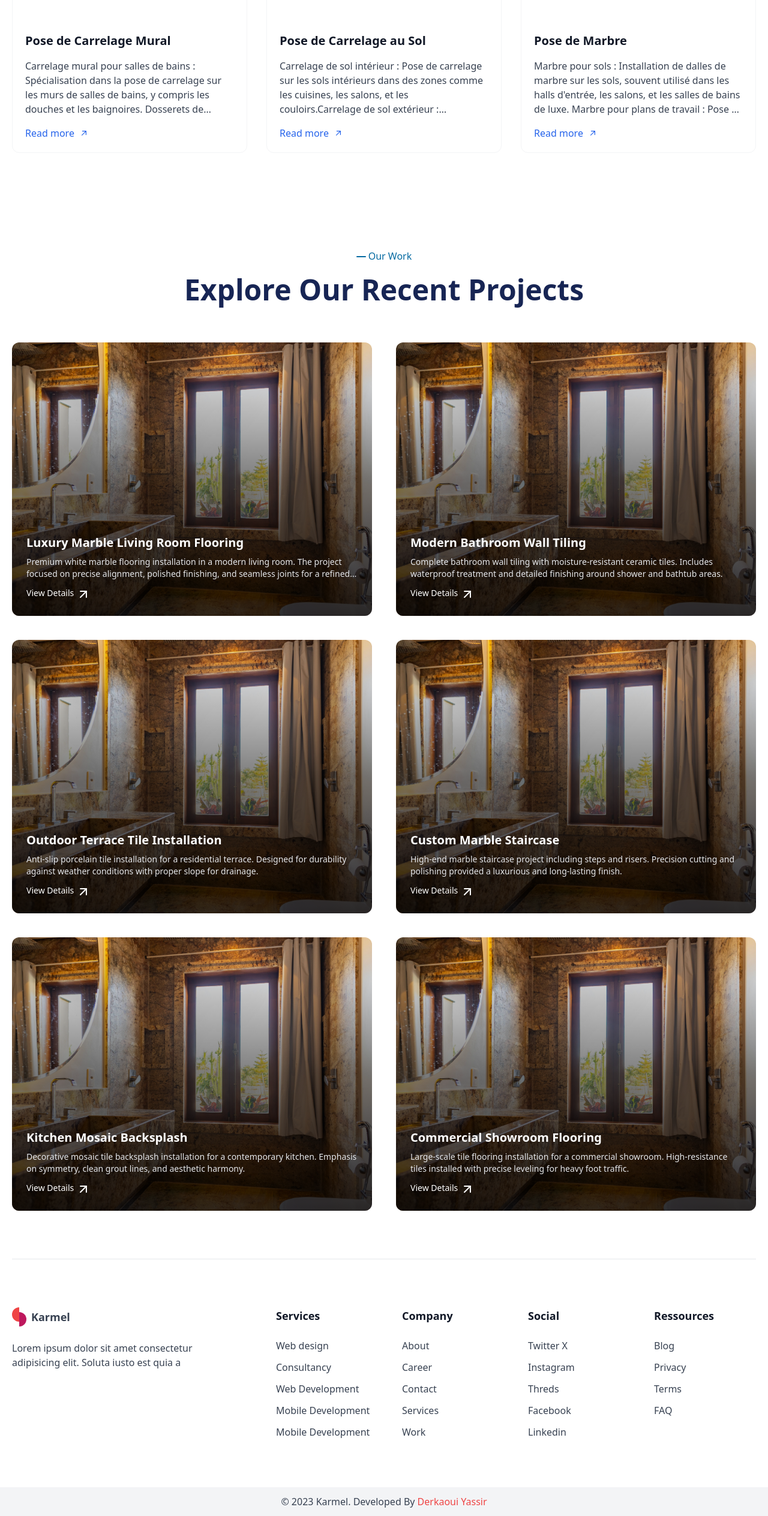
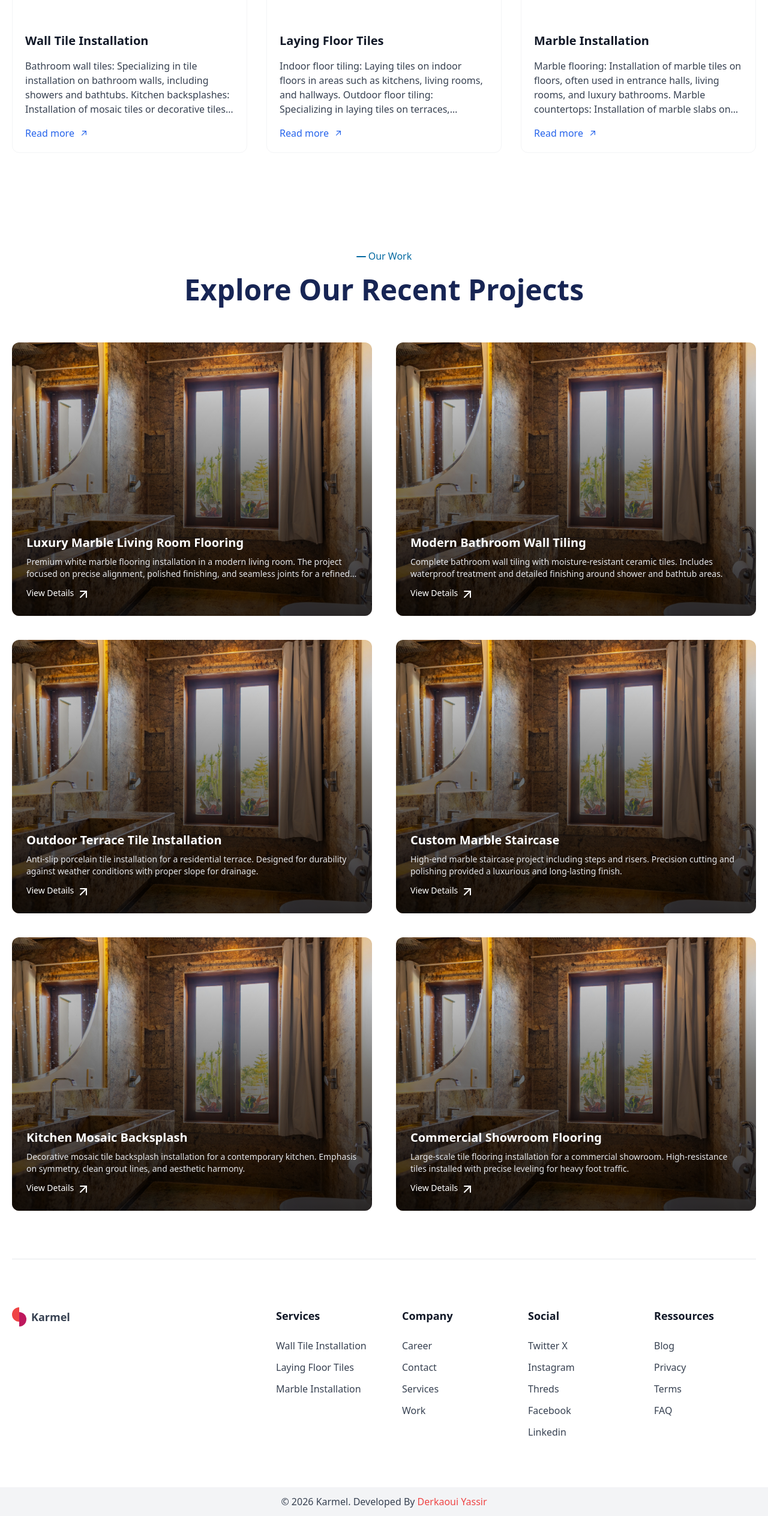
Before and after one commit to Derkaoui05/karmel, a Next.js app: page / in a window 1280 px wide. Shown: the part 2011-4539 px from the top of the page at 60% size. Built offline with nearby package versions, Linux system fonts and the light colour scheme.

Commit message:
update services and footer

```diff
--- a/app/components/Footer.tsx
+++ b/app/components/Footer.tsx
@@ -52,27 +52,17 @@ const footerBlocks: FooterBlock[] = [
     items: [
       {
         id: 1,
-        text: "Web design",
+        text: "Wall Tile Installation",
         link: "/",
       },
       {
         id: 2,
-        text: " Consultancy ",
+        text: "Laying Floor Tiles",
         link: "/",
       },
       {
         id: 3,
-        text: "Web Development",
-        link: "/",
-      },
-      {
-        id: 4,
-        text: "Mobile Development",
-        link: "/",
-      },
-      {
-        id: 5,
-        text: "Mobile Development",
+        text: "Marble Installation",
         link: "/",
       },
     ],
@@ -83,26 +73,21 @@ const footerBlocks: FooterBlock[] = [
     items: [
       {
         id: 1,
-        text: "About",
+        text: "Career",
         link: "/about",
       },
       {
         id: 2,
-        text: "Career",
-        link: "/career",
-      },
-      {
-        id: 3,
         text: "Contact",
         link: "/contact",
       },
       {
-        id: 4,
+        id: 3,
         text: "Services",
         link: "/services",
       },
       {
-        id: 5,
+        id: 4,
         text: "Work",
         link: "/work",
       },
@@ -185,10 +170,10 @@ const FooterBlock: React.FC = () => {
                 Karmel
               </span>
             </Link>
-            <p className="max-w-lg">
+            {/* <p className="max-w-lg">
               Lorem ipsum dolor sit amet consectetur adipisicing elit. Soluta
               iusto est quia a
-            </p>
+            </p> */}
           </div>
           <nav className="flex-1 grid grid-cols-2 md:grid-cols-4 gap-10">
             {footerBlocks.map((footerBlock) => (
@@ -199,7 +184,7 @@ const FooterBlock: React.FC = () => {
       </div>
       <div className="py-3 bg-gray-100 dark:bg-gray-900">
         <div className="max-w-3xl mx-auto px-5 sm:px-10 md:px-12 lg:px-5 flex justify-center text-center">
-          <p> © 2023 Karmel. Developed By <span className="text-red-500"><Link href="https://derkaoui.netlify.app/">Derkaoui Yassir</Link></span> </p>
+          <p> © 2026 Karmel. Developed By <span className="text-red-500"><Link href="https://derkaoui.netlify.app/">Derkaoui Yassir</Link></span> </p>
         </div>
       </div>
     </footer>
--- a/app/components/Services.tsx
+++ b/app/components/Services.tsx
@@ -1,6 +1,5 @@
-import Image from "next/image";
-import Link from "next/link";
-
+import Image from 'next/image';
+import Link from 'next/link';
 
 interface Post {
   id: number;
@@ -15,11 +14,7 @@ interface BlogCardProps {
   sumary: string;
 }
 
-const BlogCard: React.FC<BlogCardProps> = ({
-  cover,
-  title,
-  sumary,
-}) => {
+const BlogCard: React.FC<BlogCardProps> = ({ cover, title, sumary }) => {
   return (
     <div className="bg-white dark:bg-gray-950 border border-gray-100 dark:border-gray-900 px-px rounded-xl">
       <div className="rounded-[11px] bg-gray-200 dark:bg-gray-800 relative">
@@ -32,17 +27,9 @@ const BlogCard: React.FC<BlogCardProps> = ({
         />
       </div>
       <div className="mt-14 px-5 pb-5 space-y-4">
-
-        <h1 className="text-gray-900 dark:text-white text-xl font-semibold">
-          {title}
-        </h1>
-        <p className="text-gray-700 dark:text-gray-300 line-clamp-4">
-          {sumary}
-        </p>
-        <Link
-          href="#"
-          className="flex items-center gap-x-2 text-blue-600 dark:text-blue-400"
-        >
+        <h1 className="text-gray-900 dark:text-white text-xl font-semibold">{title}</h1>
+        <p className="text-gray-700 dark:text-gray-300 line-clamp-4">{sumary}</p>
+        <Link href="#" className="flex items-center gap-x-2 text-blue-600 dark:text-blue-400">
           Read more
           <svg
             xmlns="http://www.w3.org/2000/svg"
@@ -64,25 +51,24 @@ const BlogCard: React.FC<BlogCardProps> = ({
 const posts: Post[] = [
   {
     id: 1,
-    cover: "/carre_mural.jpg",
-
-    title: "Pose de Carrelage Mural",
+    cover: '/carre_mural.jpg',
+    title: 'Wall Tile Installation',
     sumary:
-      "Carrelage mural pour salles de bains : Spécialisation dans la pose de carrelage sur les murs de salles de bains, y compris les douches et les baignoires. Dosserets de cuisine : Installation de carreaux de mosaïque ou de carreaux décoratifs sur les dosserets de cuisine.",
+      'Bathroom wall tiles: Specializing in tile installation on bathroom walls, including showers and bathtubs. Kitchen backsplashes: Installation of mosaic tiles or decorative tiles on kitchen backsplashes.',
   },
   {
     id: 2,
-    cover: "/carre_sol.webp",
-    title: "Pose de Carrelage au Sol",
+    cover: '/carre_sol.webp',
+    title: 'Laying Floor Tiles',
     sumary:
-      "Carrelage de sol intérieur : Pose de carrelage sur les sols intérieurs dans des zones comme les cuisines, les salons, et les couloirs.Carrelage de sol extérieur : Spécialisation dans la pose de carrelage sur les terrasses, balcons, et autres espaces extérieurs.",
+      'Indoor floor tiling: Laying tiles on indoor floors in areas such as kitchens, living rooms, and hallways. Outdoor floor tiling: Specializing in laying tiles on terraces, balconies, and other outdoor spaces.',
   },
   {
     id: 3,
-    cover: "/pose_marbre.jpg",
-    title: "Pose de Marbre",
+    cover: '/pose_marbre.jpg',
+    title: 'Marble Installation',
     sumary:
-      "Marbre pour sols : Installation de dalles de marbre sur les sols, souvent utilisé dans les halls d'entrée, les salons, et les salles de bains de luxe. Marbre pour plans de travail : Pose de plaques de marbre sur les plans de travail de cuisine et de salle de bains. Marbre pour escaliers : Installation de marches et contremarches en marbre pour des escaliers intérieurs ou extérieurs. Carrelage et Marbre de Luxe Pose de marbre haut de gamme : Installation de marbre de haute qualité pour des projets de luxe, souvent dans des résidences haut de gamme ou des hôtels. Carrelage design et sur mesure : Conception et pose de carrelage personnalisé avec des motifs uniques ou des matériaux rares.",
+      'Marble flooring: Installation of marble tiles on floors, often used in entrance halls, living rooms, and luxury bathrooms. Marble countertops: Installation of marble slabs on kitchen and bathroom countertops. Marble for stairs: Installation of marble steps and risers for indoor or outdoor stairs. Luxury Tiles and Marble High-end marble installation: Installation of high-quality marble for luxury projects, often in high-end residences or hotels. Custom and designer tiles: Design and installation of custom tiles with unique patterns or rare materials.',
   },
 ];
 const Services: React.FC = () => {
@@ -110,11 +96,7 @@ const Services: React.FC = () => {
                 stroke="currentColor"
                 className="w-4 h-4"
               >
-                <path
-                  strokeLinecap="round"
-                  strokeLinejoin="round"
-                  d="M8.25 4.5l7.5 7.5-7.5 7.5"
-                />
+                <path strokeLinecap="round" strokeLinejoin="round" d="M8.25 4.5l7.5 7.5-7.5 7.5" />
               </svg>
             </Link>
           </div>
```
